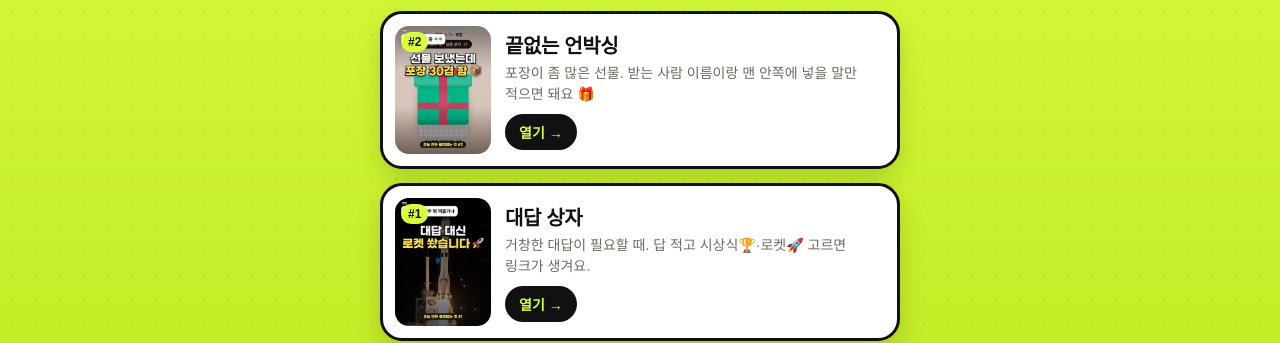
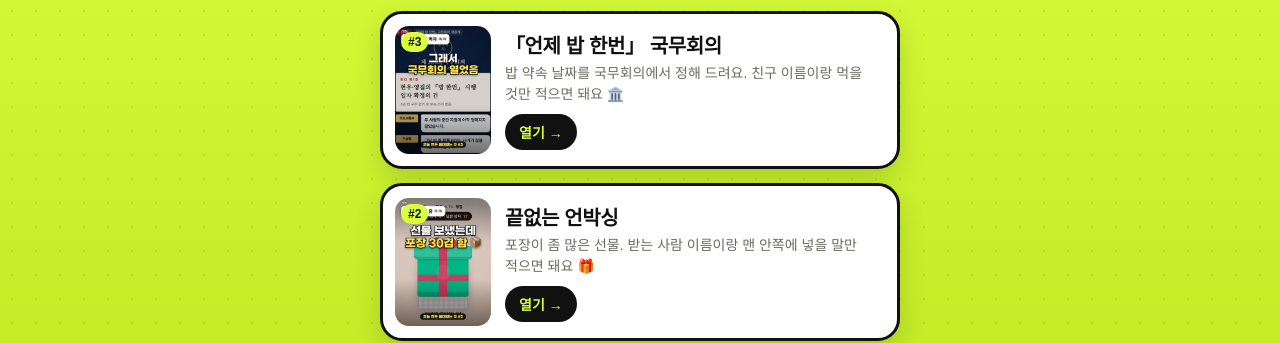
Before and after one commit to brooksglobal/useless-things, a plain HTML site: page index.html in a window 1280 px wide. Shown: the part 457-800 px from the top of the page. Drawn offline with Linux system fonts and the light colour scheme; a web font is replaced by a local one.

Commit message:
목록 페이지: #3 「언제 밥 한번」 국무회의 (예약 게시)

```diff
--- a/index.html
+++ b/index.html
@@ -63,6 +63,8 @@ footer{position:relative;margin-top:26px;display:flex;justify-content:center}
 <script>
 // 새 앱이 생기면 이 배열 맨 위에 한 줄 추가합니다.
 const APPS = [
+  { n: 3, name: '「언제 밥 한번」 국무회의', desc: '밥 약속 날짜를 국무회의에서 정해 드려요. 친구 이름이랑 먹을 것만 적으면 돼요 🏛️',
+    url: 'apps/bab-cabinet/', cover: 'apps/bab-cabinet/cover.jpg', label: '열기' },
   { n: 2, name: '끝없는 언박싱', desc: '포장이 좀 많은 선물. 받는 사람 이름이랑 맨 안쪽에 넣을 말만 적으면 돼요 🎁',
     url: 'apps/unbox/', cover: 'apps/unbox/cover.jpg', label: '열기' },
   { n: 1, name: '대답 상자', desc: '거창한 대답이 필요할 때. 답 적고 시상식🏆·로켓🚀 고르면 링크가 생겨요.',
```
Also changed, not shown: apps/bab-cabinet/cover.jpg (added).
